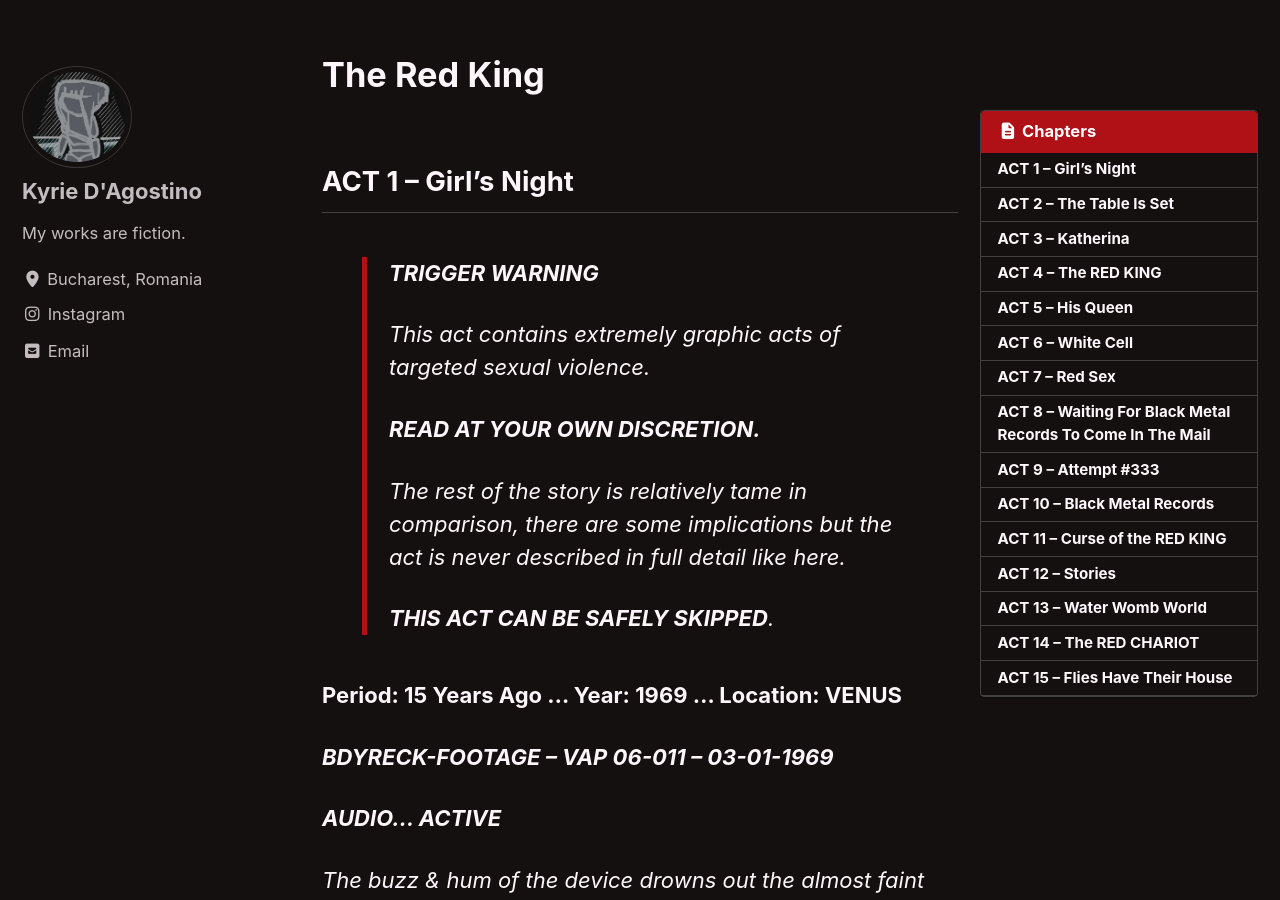
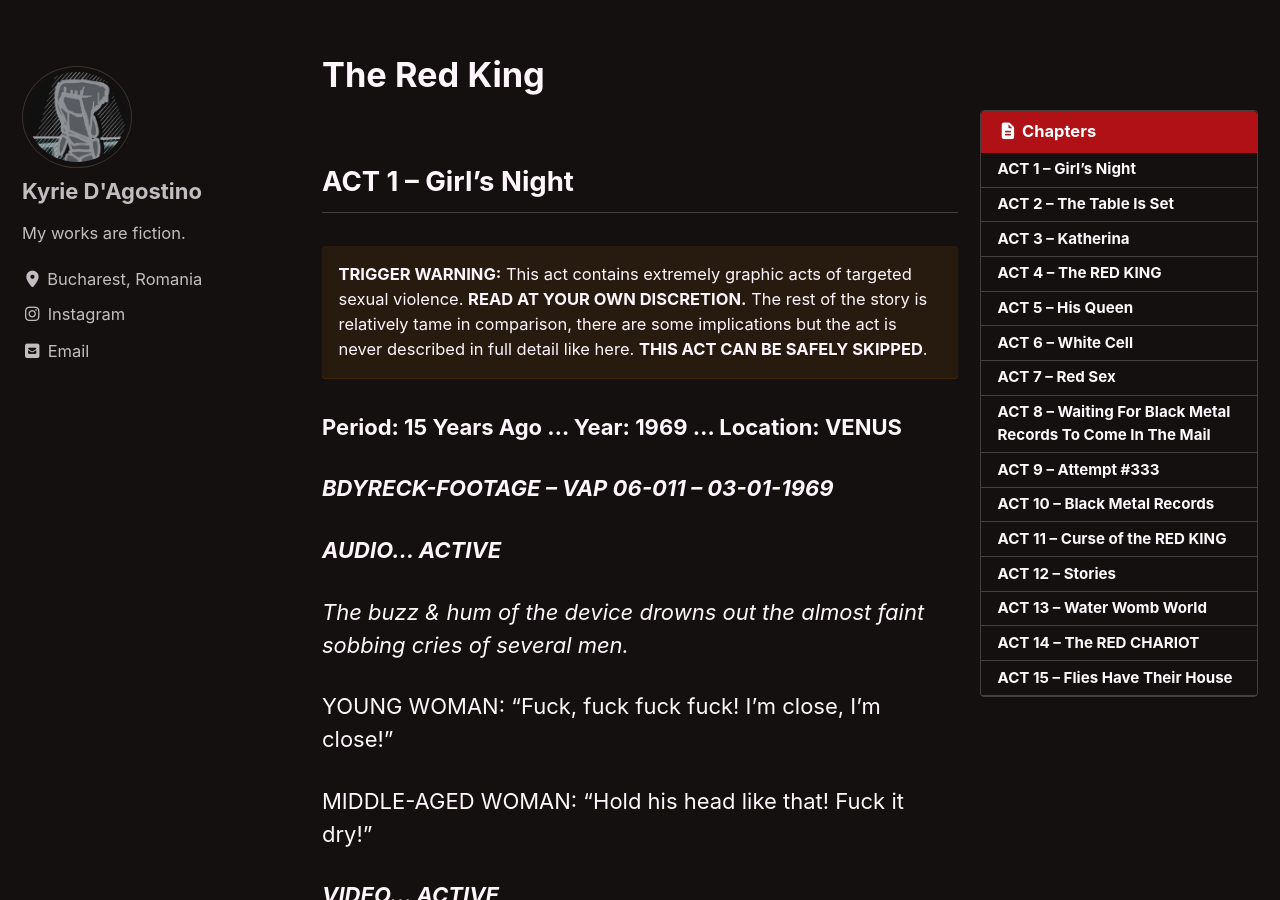
Before and after one commit to kyrie-edelweiss/edelweiss-archive, a Jekyll site: the page built from _posts/2025-04-09-the-red-king.md, in a window 1280 px wide and 900 px high, scrolled down 598 px. Built offline with Jekyll 4.4.1, drawn with Linux system fonts in a browser that asks for light colours; cached includes are drawn as plain includes.

Commit message:
Update 2025-04-09-the-red-king.md

```diff
--- a/_posts/2025-04-09-the-red-king.md
+++ b/_posts/2025-04-09-the-red-king.md
@@ -10,15 +10,8 @@ toc_sticky: true
 ---
 ## ACT 1 – Girl's Night
 
-> **TRIGGER WARNING**
->
-> This act contains extremely graphic acts of targeted sexual violence.
->
-> **READ AT YOUR OWN DISCRETION.**
->
-> The rest of the story is relatively tame in comparison, there are some implications but the act is never described in full detail like here.
->
-> **THIS ACT CAN BE SAFELY SKIPPED**.
+**TRIGGER WARNING:** This act contains extremely graphic acts of targeted sexual violence. **READ AT YOUR OWN DISCRETION.** The rest of the story is relatively tame in comparison, there are some implications but the act is never described in full detail like here. **THIS ACT CAN BE SAFELY SKIPPED**.
+{: .notice--warning}
 
 **Period: 15 Years Ago … Year: 1969 … Location: VENUS**
 
```
